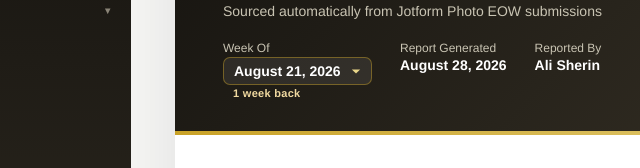
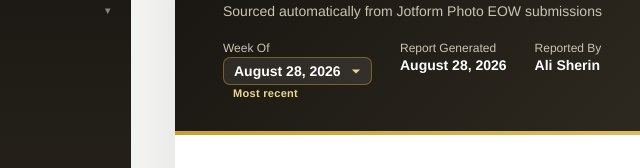
Before and after one commit to movemountainsco/dashboard, a website: page index.html in a window 1280 px wide. Both pictures are taken after a click on the element "Photo". Shown: the part 141-309 px from the top of the page, 119-759 px from the left. Drawn offline with Linux system fonts and the light colour scheme.

Commit message:
Add Aug 28, 2026 to photo week picker

```diff
--- a/index.html
+++ b/index.html
@@ -2463,7 +2463,7 @@
             <h1>Weekly Photo Production Report</h1>
             <p>Sourced automatically from Jotform Photo EOW submissions</p>
             <div class="meta-row">
-              <div class="meta-item week-picker">Week Of<select class="week-select" id="photo-week" data-report="photo"><option value="2026-08-21" selected>August 21, 2026</option><option value="2026-08-14">August 14, 2026</option><option value="2026-08-07">August 7, 2026</option><option value="2026-08-02">August 2, 2026</option><option value="2026-07-27">July 27, 2026</option><option value="2026-07-20">July 20, 2026</option><option value="2026-07-13">July 13, 2026</option><option value="2026-07-06">July 6, 2026</option><option value="2026-06-28">June 28, 2026</option><option value="2026-06-22">June 22, 2026</option><option value="2026-06-15">June 15, 2026</option><option value="2026-06-08">June 8, 2026</option><option value="2026-05-31">May 31, 2026</option><option value="2026-05-25">May 25, 2026</option><option value="2026-05-16">May 16, 2026</option><option value="2026-05-09">May 9, 2026</option></select></div>
+              <div class="meta-item week-picker">Week Of<select class="week-select" id="photo-week" data-report="photo"><option value="2026-08-28" selected>August 28, 2026</option><option value="2026-08-21">August 21, 2026</option><option value="2026-08-14">August 14, 2026</option><option value="2026-08-07">August 7, 2026</option><option value="2026-08-02">August 2, 2026</option><option value="2026-07-27">July 27, 2026</option><option value="2026-07-20">July 20, 2026</option><option value="2026-07-13">July 13, 2026</option><option value="2026-07-06">July 6, 2026</option><option value="2026-06-28">June 28, 2026</option><option value="2026-06-22">June 22, 2026</option><option value="2026-06-15">June 15, 2026</option><option value="2026-06-08">June 8, 2026</option><option value="2026-05-31">May 31, 2026</option><option value="2026-05-25">May 25, 2026</option><option value="2026-05-16">May 16, 2026</option><option value="2026-05-09">May 9, 2026</option></select></div>
               <div class="meta-item">Report Generated<strong>August 28, 2026</strong></div>
               <div class="meta-item">Reported By<strong>Ali Sherin</strong></div>
             </div>
```
